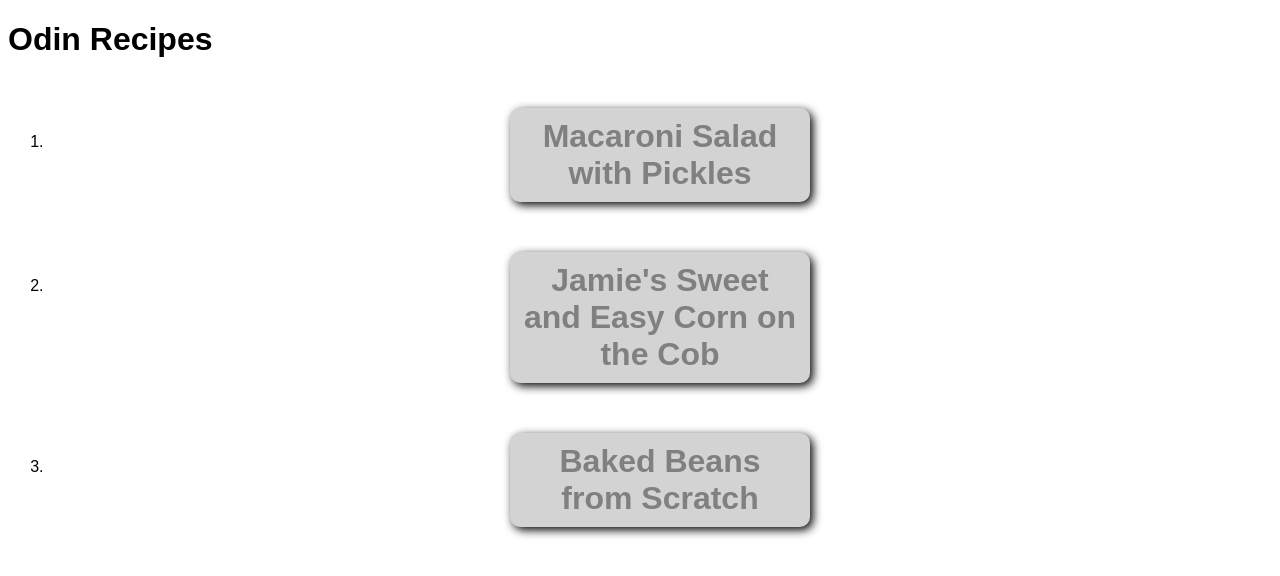
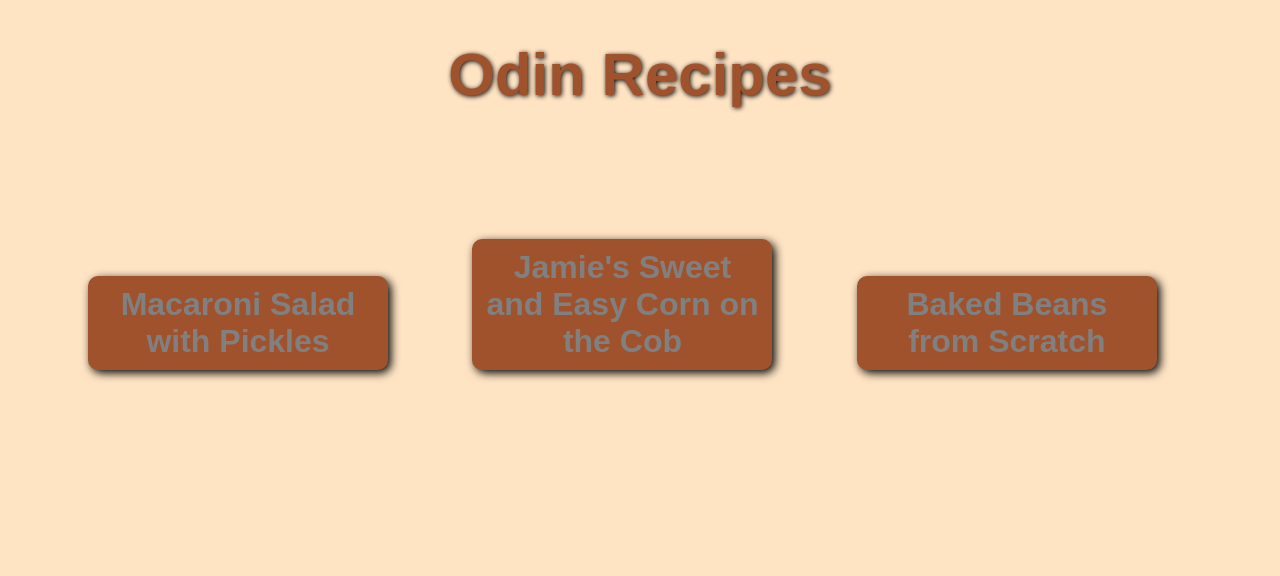
Before and after one commit to joshikarthikey/odin-recipes, a plain HTML site: page index.html in a window 1280 px wide. Drawn offline with Linux system fonts and the light colour scheme.

Commit message:
Add minor CSS refinements to the project

```diff
--- a/index.html
+++ b/index.html
@@ -9,9 +9,9 @@
 <h1>Odin Recipes</h1>
 
 <ol>
-  <li><a href="./recipes/macaroni.html">Macaroni Salad with Pickles</a></li>
-  <li><a href="./recipes/corn.html">Jamie's Sweet and Easy Corn on the Cob</a></li>
-  <li><a href="./recipes/beans.html">Baked Beans from Scratch</a></li>
+  <li class="link"><a href="./recipes/macaroni.html">Macaroni Salad with Pickles</a></li>
+  <li class="link"><a href="./recipes/corn.html">Jamie's Sweet and Easy Corn on the Cob</a></li>
+  <li class="link"><a href="./recipes/beans.html">Baked Beans from Scratch</a></li>
 </ol>
 
 </body>
--- a/styles.css
+++ b/styles.css
@@ -2,13 +2,16 @@
     box-sizing: border-box;
     font-family: 'Poppins', sans-serif;
     text-decoration: none;
+}
+body {
+    background-color: bisque;
 }
 
 a {
     text-decoration: none;
     color: gray;
     box-sizing: border-box;
-    background-color: lightgray;
+    background-color: sienna;
     margin: 50px auto;
     display: block;
     max-width: 300px;
@@ -22,6 +25,7 @@ a {
 
 a:hover {
     color: orange;
+    background-color: #673400;
 }
 
 img {
@@ -29,7 +33,26 @@ img {
     height: auto;
     margin: 50px auto;
     display: block;
-    border: 10px solid dimgray;
+    border: 10px solid sienna;
     border-radius: 40px;
     box-shadow: 3px 3px 10px black;
 }
+
+h1 {
+    text-align: center;
+    font-size: 60px;
+    text-shadow: 1px 1px 5px black;
+    color: sienna;
+}
+
+.link {
+    display: inline-block;
+    margin: 40px;
+}
+
+ol {
+    list-style-type: none;
+    align-content: center;
+    display: block;
+    margin: 0;
+}
```
